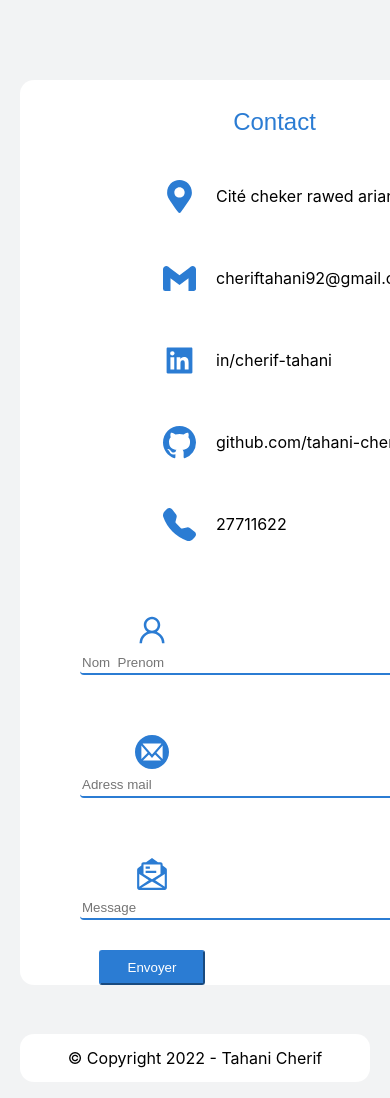
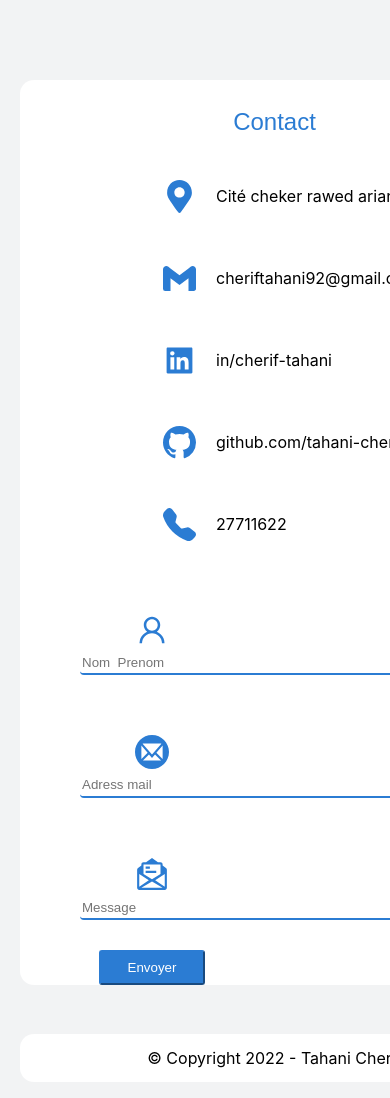
Before and after one commit to tahani-cherif/portfolio, a React (Create React App) app: page / in a window 390 px wide. Shown: the part 4776-5874 px from the top of the page. Built offline with nearby package versions, Linux system fonts and the light colour scheme.

Commit message:
git commit -m

```diff
--- a/src/footer/footer.css
+++ b/src/footer/footer.css
@@ -6,3 +6,9 @@
     margin-right: 20px;
     margin-top: 49px;
 }
+
+@media (max-width: 768px){
+    .footer{
+        width: 481px;
+    }
+  }
```
